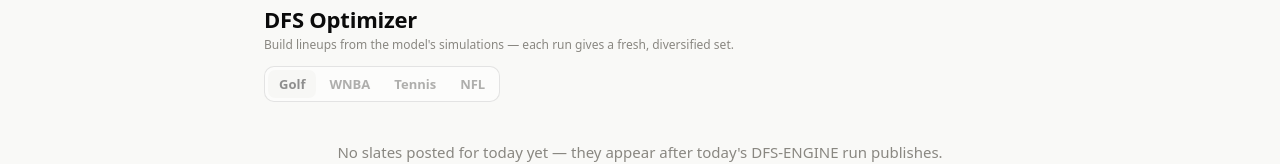
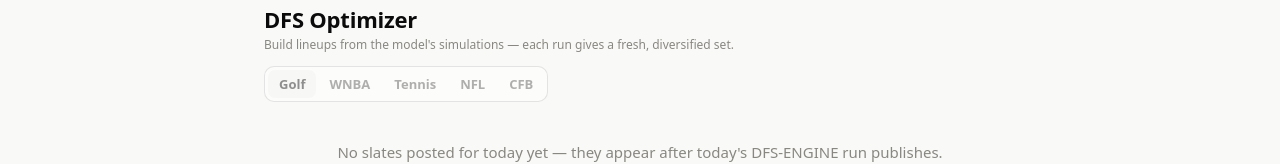
Before and after one commit to lucas-diehl/bet-dashboard, a Next.js app in the folder apps/web/: page /dfs in a window 1280 px wide. Shown: the part 123-287 px from the top of the page. Built offline with nearby package versions, Linux system fonts and the light colour scheme.

Commit message:
Add CFB (NCAAF) tab to the DFS optimizer page

```diff
--- a/apps/web/app/dfs/page.tsx
+++ b/apps/web/app/dfs/page.tsx
@@ -7,12 +7,13 @@ import { appToday } from "@/lib/time";
 
 export const dynamic = "force-dynamic";
 
-const SPORTS = ["golf", "wnba", "tennis", "nfl"] as const;
+const SPORTS = ["golf", "wnba", "tennis", "nfl", "ncaaf"] as const;
 const SPORT_META: Record<string, { label: string; cls: string }> = {
   golf: { label: "Golf", cls: "s-pga" },
   wnba: { label: "WNBA", cls: "s-wnba" },
   tennis: { label: "Tennis", cls: "s-tennis" },
   nfl: { label: "NFL", cls: "s-nfl" },
+  ncaaf: { label: "CFB", cls: "s-ncaaf" },
 };
 const SITES = [
   { k: "draftkings", label: "DraftKings" },
```
